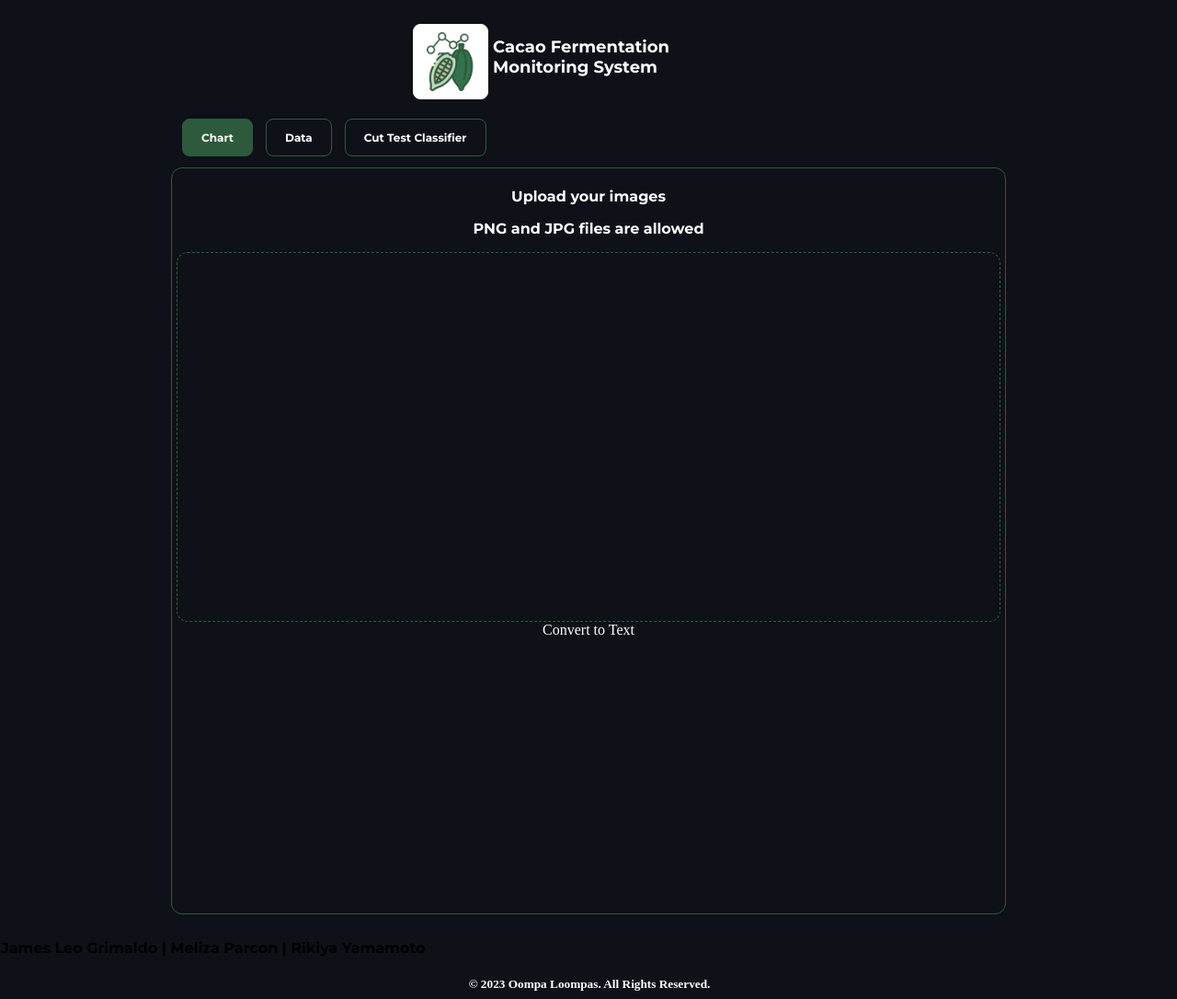
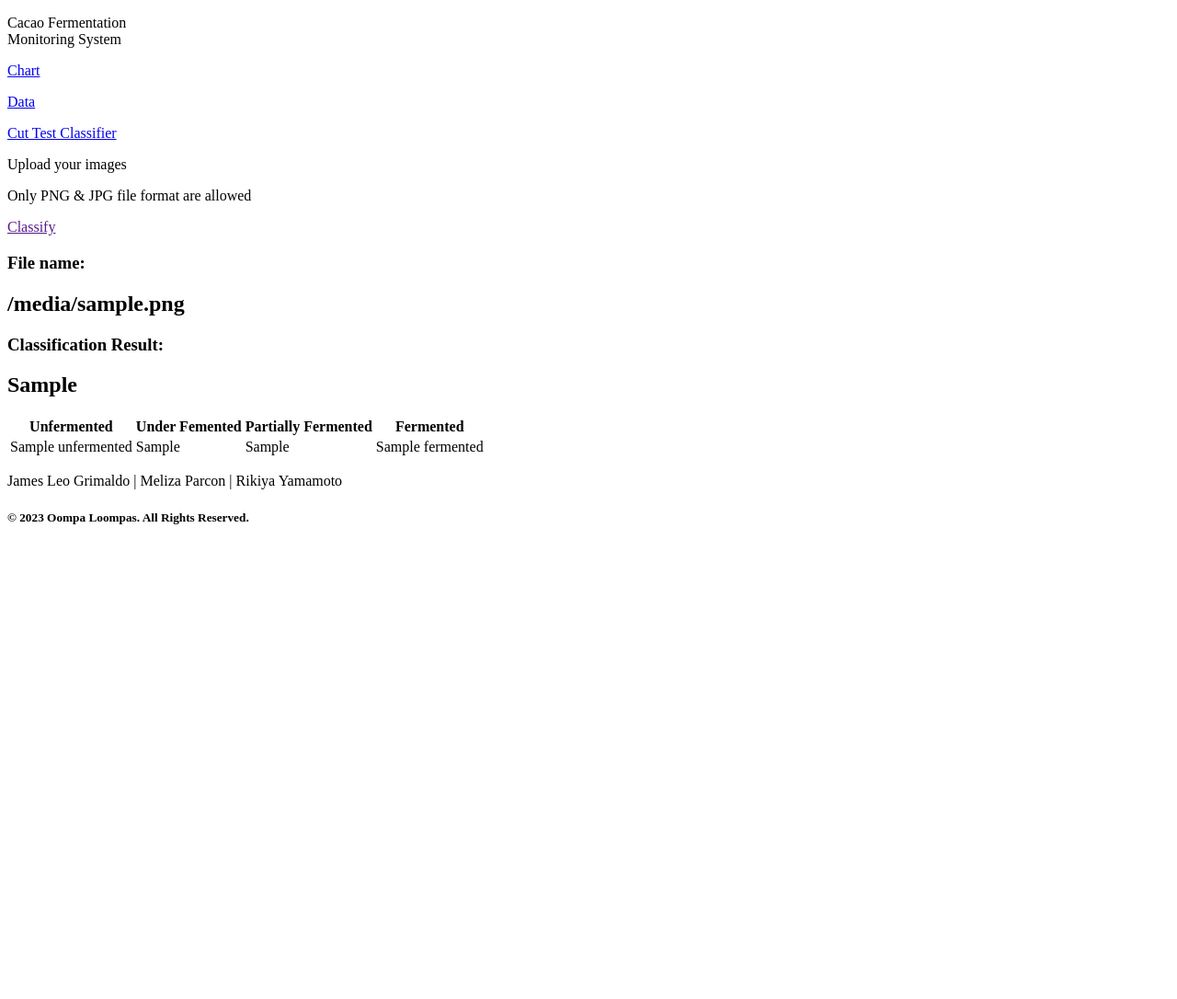
Before and after one commit to ELGrimaldo/CACAO_SYSTEM, a Django app: template templates/cuttest.html in a window 1280 px wide. Shown: the whole page at 92% size. After the commit the page ends 570 px from the top, so only its background shows below. Run offline with Django 4.2, Linux system fonts and the light colour scheme; the template is opened without the code that fills it: most values are stand-ins (such as "Sample title", 1, 10 or a date in 2020); grey boxes marked "Sample" are stand-in pictures; some libraries are stand-ins or nearby versions.

Commit message:
Developed classification for cuttest images

```diff
--- a/cacao_dashboard/settings.py
+++ b/cacao_dashboard/settings.py
@@ -26,7 +26,7 @@ SECRET_KEY = 'django-insecure-hirb@vvl3#tl(6=e_5t-a77w%4egb+e+xd!e_slvmwv*7^o*oq
 # SECURITY WARNING: don't run with debug turned on in production!
 DEBUG = True
 
-ALLOWED_HOSTS = ['192.168.1.9', '127.0.0.1']
+ALLOWED_HOSTS = ['192.168.1.9', '127.0.0.1', '192.168.1.5', 'localhost']
 
 
 # Application definition
@@ -122,6 +122,8 @@ STATICFILES_DIRS = [
     os.path.join(BASE_DIR, 'static')
 ]
 
+# MEDIA_URL = 'media/'
+# MEDIA_ROOT = os.path.join(BASE_DIR, 'media')
 
 # Default primary key field type
 # https://docs.djangoproject.com/en/4.2/ref/settings/#default-auto-field
--- a/cacao_dashboard/urls.py
+++ b/cacao_dashboard/urls.py
@@ -16,8 +16,14 @@ Including another URLconf
 """
 from django.contrib import admin
 from django.urls import path, include
+from django.conf import settings
+from django.conf.urls.static import static
+from dashboard import views
 
 urlpatterns = [
     path("", include("dashboard.urls")),
     path('admin/', admin.site.urls),
+    path('cuttest/upload/', views.file_upload_view, name='upload-view'),
 ]
+
+urlpatterns += static(settings.MEDIA_URL, document_root = settings.MEDIA_ROOT)
--- a/dashboard/admin.py
+++ b/dashboard/admin.py
@@ -1,4 +1,5 @@
 from django.contrib import admin
-from .models import SensorData
+from .models import SensorData, CacaoImages
 
 admin.site.register(SensorData)
+admin.site.register(CacaoImages)
--- a/dashboard/urls.py
+++ b/dashboard/urls.py
@@ -5,7 +5,8 @@ from . import views
 urlpatterns = [
     path("", views.index, name="index"),
     path("boxes/", views.boxes, name="boxes"),
-    path("connection/", views.connection, name="connection"),
+    path("cuttest/", views.cuttest, name="cuttest"),
+    #path("upload", views.file_upload_view, name="upload-view"),
     path("base/", views.base, name="base"),
     path("receive_data/", views.receive_data, name="receive_data"),
     path("get_box_data/<int:start>/<int:end>/", views.get_box_data, name="get_box_data"),
--- a/static/css/base.css
+++ /dev/null
@@ -1,160 +0,0 @@
-@import url('https://fonts.googleapis.com/css2?family=Montserrat:wght@700&display=swap');
-
-html{
-    width: 100%;
-    height: 100%;
-    margin: 0;
-    padding: 0;
-    overflow-x: hidden;
-}
-body{
-    background-color: #0E1117;
-    width: 100%;
-    height: 100%;
-    margin: 0;
-    padding: 0;
-}
-
-a {
-  text-decoration: none; /* Remove the underline */
-  color: inherit; /* Inherit the color from the parent element */
-}
-p{
-  font-family: 'Montserrat', sans-serif;
-    font-size: bold;
-}
-.navigation-bar{
-    border: 1px solid transparent;
-    width: 100%;
-    height: 10%;
-    padding-bottom: 80px;
-    margin-bottom: 10px;
-    margin-top: 10px;
-}
-
-.logo-board{
-    border: 1px solid transparent;
-    height: 100%;
-    width: 30%;
-    margin: 0 auto;
-    padding: 10px;
-}
-
-.logo{
-    aspect-ratio: 1/1;
-    height: 100%;
-    border-radius: 8px;
-    margin-left: auto;
-    margin-right: auto;
-    margin-top: 1%;
-    border: 1px solid white;
-    background-color: white;
-    float: left;
-}
-.logo-name{
-    float: left;
-    text-align: left;
-    color: white;
-    font-size: large;
-    margin-left: 5px;
-}
-
-.logo-img{
-
-    width: 65%;
-    height: 80%;
-    margin-top: 10%;
-    margin-left: auto;
-    margin-right: auto;
-    background-size: cover;
-}
-
-.nav-buttons{
-    border: 1px solid transparent;
-    width: 70%;
-    height: 70%;
-    margin: 0 auto;
-    padding-top: 5px;
-    margin-bottom: 20px;
-    margin-top: 10px;
-}
-
-.content-view{
-    border: 1px solid #2D5A3D;
-    border-radius: 12px;
-    height: 100%;
-    width: 70%;
-    margin: 0 auto;
-    padding: 5px;
-    margin-bottom: 10px;
-}
-
-.Chart{
-  display: inline-block;
-  border: 1px solid #2D5A3D;
-  background-color: #2D5A3D;
-  border-radius: 8px;
-  padding: 0 20px;
-  margin: 0 5px;
-}
-.chart-p{
-  color: white;
-  font-size: 12px;
-}
-.Data{
-  display: inline-block;
-  border: 1px solid #2D5A3D;
-  border-radius: 8px;
-  padding: 0 20px;
-  margin: 0 5px;
-
-}
-.data-p{
-  color: white;
-  font-size: 12px;
-}
-
-.cut-test{
-  display: inline-block;
-  border: 1px solid #2D5A3D;
-  border-radius: 8px;
-  padding: 0 20px;
-  margin: 0 5px;
-}
-.cut-p{
-  color: white;
-  font-size: 12px;
-}
-
-/* width */
-::-webkit-scrollbar {
-  width: 10px;
-}
-
-/* Track */
-::-webkit-scrollbar-track {
-  box-shadow: inset 0 0 5px #68A77C;
-  border-radius: 10px;
-}
-
-/* Handle */
-::-webkit-scrollbar-thumb {
-  background: #2D5A3D;
-  border-radius: 10px;
-}
-
-/* Handle on hover */
-::-webkit-scrollbar-thumb:hover {
-  background: #2D5A3D;
-}
-
-.foot{
-  width: 100%;
-  height: 10%;
-  border: 1px solid transparent;
-}
-
-h5{
-  color: white;
-  text-align: center;
-}
--- a/static/css/cut.css
+++ /dev/null
@@ -1,11 +0,0 @@
-.upload-here{
-    text-align: center;
-    color: white;
-}
-
-.dropzone{
-    background-color: #0E1117;
-    border: 1px dashed #2D5A3D;
-    border-radius: 12px;
-    height: 400px;
-}
--- a/templates/base.html
+++ b/templates/base.html
@@ -6,7 +6,7 @@
     <meta http-equiv="X-UA-Compatible" content="IE=edge">
     <meta name="viewport" content="width=device-width, initial-scale=1.0">
     <title>Cacao Fermentation Dashboard</title>
-    <link rel="stylesheet" type="text/css" href="{% static '/css/base.css' %}">
+    <link rel="stylesheet" type="text/css" href="{% static '/css/bases.css' %}">
     <link rel="icon" type="image/png" href="{% static 'images/logo.png' %}">
 
 </head>
@@ -39,7 +39,7 @@
                     <p class="data-p">Data</p>
                 </div>
             </a>
-            <a href="/connection">
+            <a href="/cuttest">
                 <div class="cut-test" id="cuttest">
                     <p class="cut-p">Cut Test Classifier</p>
                 </div>
--- a/templates/cuttest.html
+++ b/templates/cuttest.html
@@ -9,24 +9,63 @@
     <meta name="viewport" content="width=device-width, initial-scale=1.0">
     <script src="https://unpkg.com/dropzone@5/dist/min/dropzone.min.js"></script>
     <link rel="stylesheet" href="https://unpkg.com/dropzone@5/dist/min/dropzone.min.css" type="text/css" />
-    <link rel="stylesheet" type="text/css" href="{% static '/css/cut.css' %}">
+    <link rel="stylesheet" type="text/css" href="{% static '/css/cuttest.css' %}">
 
     <title>Cut test classifier</title>
 </head>
 <body>
     <div class="upload-here">
         <p class="p1">Upload your images</p>
-        <p class="p2">PNG and JPG files are allowed</p>
+        <p class="p2">Only PNG & JPG file format are allowed</p>
 
         <div class="form-upload">
-            <form action="/connection" method="POST" class="dropzone" id="my-awesome-dropzone">
+            <form action="upload/" method="POST"
+         class="dropzone"
+        id="my-awesome-dropzone">
             {% csrf_token %}
         </form>
         </div>
-        <div class="convert-btn"> <a href="/connection">Convert to Text</a> </div>
+        <a href="">
+            <div class="convert-btn"> Classify </div>
+        </a>
+
 
     </div>
-    <script src="{% static '/js/class.js' %}"></script>
+    {% for filename, label in classification_data.items %}
+            <div class="result">
+
+                <div class="image-holder" style="background-image: url({% static 'media/images/' %}{{filename}});">
+
+                </div>
+                <div class="file-name">
+                    <h3>File name: </h3>
+                    <h2>{{ filename }}</h2>
+                </div>
+                <div class="classification-result">
+                    <h3>Classification Result: </h3>
+                    <h2>{{ label.Classification_Result }}</h2>
+                </div>
+                <div class="classification-percentage">
+                    <table>
+                        <tr>
+                          <th>Unfermented</th>
+                          <th>Under Femented</th>
+                          <th>Partially Fermented</th>
+                          <th>Fermented</th>
+                        </tr>
+                        <tr>
+                          <td>{{ label.Unfermented }}</td>
+                          <td>{{ label.Under_Fermented }}</td>
+                          <td>{{ label.Partially_Fermented }}</td>
+                          <td>{{ label.Fermented }}</td>
+                        </tr>
+                      </table>
+                </div>
+        </div>
+    {% endfor %}
+
+
+    <script src="{% static '/js/dragndrop.js' %}"></script>
 </body>
 </html>
 {% endblock content %}
```
Also changed, not shown: dashboard/cacao_image_lib.py (added, +82 -0 lines), dashboard/models.py (+7 -0 lines), dashboard/views.py (+29 -3 lines), 1 other file.
